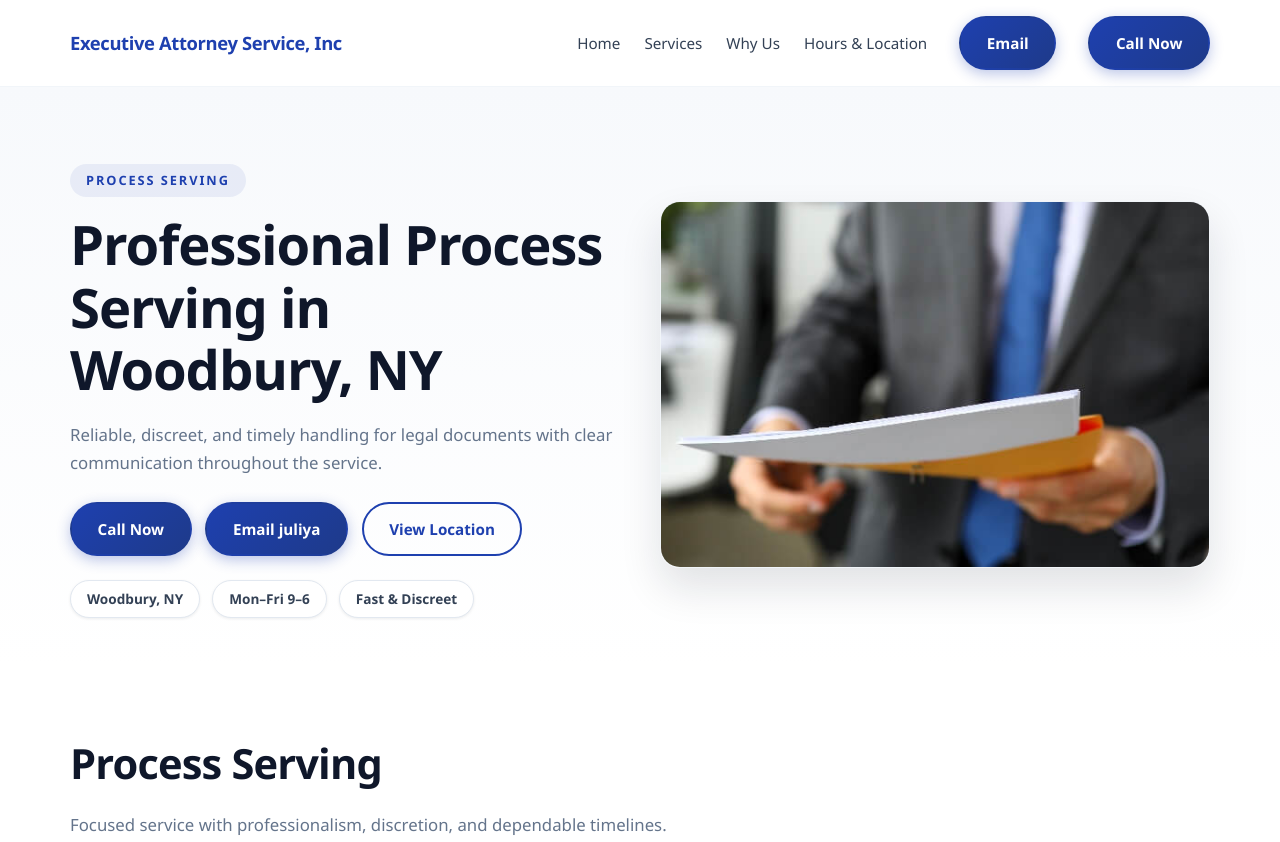
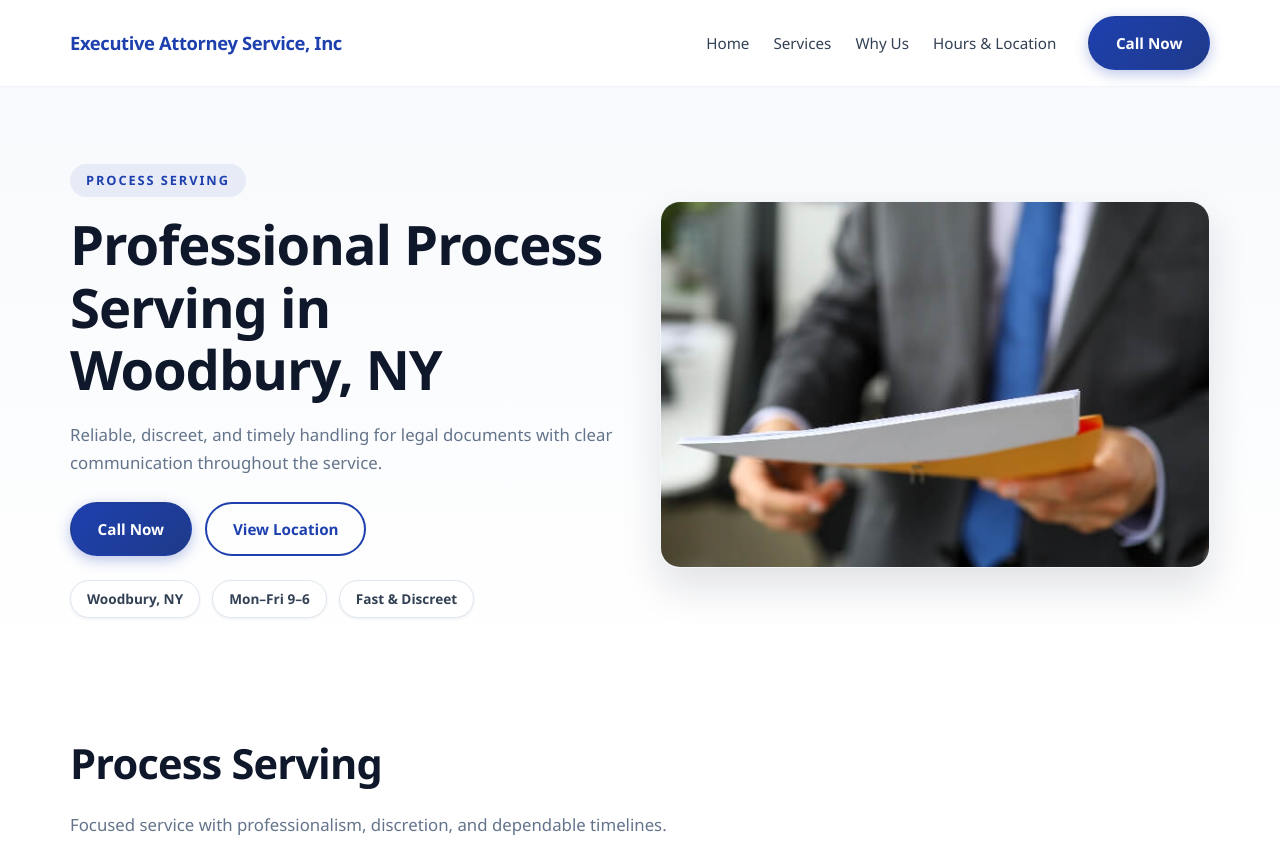
Before and after one commit to Madmonk2523/ExecutiveAttorneyService, a plain HTML site: page index.html in a window 1280 px wide. Shown: the top 842 px of the page. Drawn offline with Linux system fonts and the light colour scheme.

Commit message:
Remove email buttons

```diff
--- a/index.html
+++ b/index.html
@@ -23,7 +23,6 @@
                     <li><a href="#why-us">Why Us</a></li>
                     <li><a href="#hours-location">Hours & Location</a></li>
                 </ul>
-                <a class="btn btn-primary" href="mailto:juliya@executiveattorneyservice.com">Email</a>
                 <a class="btn btn-primary" href="tel:+15162261073">Call Now</a>
             </nav>
 
@@ -40,7 +39,6 @@
                 <a href="#services">Services</a>
                 <a href="#why-us">Why Us</a>
                 <a href="#hours-location">Hours & Location</a>
-                <a class="btn btn-primary" href="mailto:juliya@executiveattorneyservice.com">Email</a>
                 <a class="btn btn-primary" href="tel:+15162261073">Call Now</a>
             </div>
         </nav>
@@ -56,7 +54,6 @@
 
                     <div class="cta-group">
                         <a class="btn btn-primary" href="tel:+15162261073">Call Now</a>
-                        <a class="btn btn-primary" href="mailto:alex@executiveattorneyservice.com">Email juliya</a>
                         <a class="btn btn-ghost" href="#hours-location">View Location</a>
                     </div>
 
@@ -185,7 +182,6 @@
 
                         <div class="button-row">
                             <a class="btn btn-primary" href="https://www.google.com/maps/dir/?api=1&destination=100+Crossways+Park+Dr+W+STE+402%2C+Woodbury%2C+NY+11797" target="_blank" rel="noopener">Get Directions</a>
-                            <a class="btn btn-ghost" href="mailto:alex@executiveattorneyservice.com">Email</a>
                             <a class="btn btn-ghost" href="tel:+15162261073">Call (516) 226-1073</a>
                         </div>
                     </div>
```
